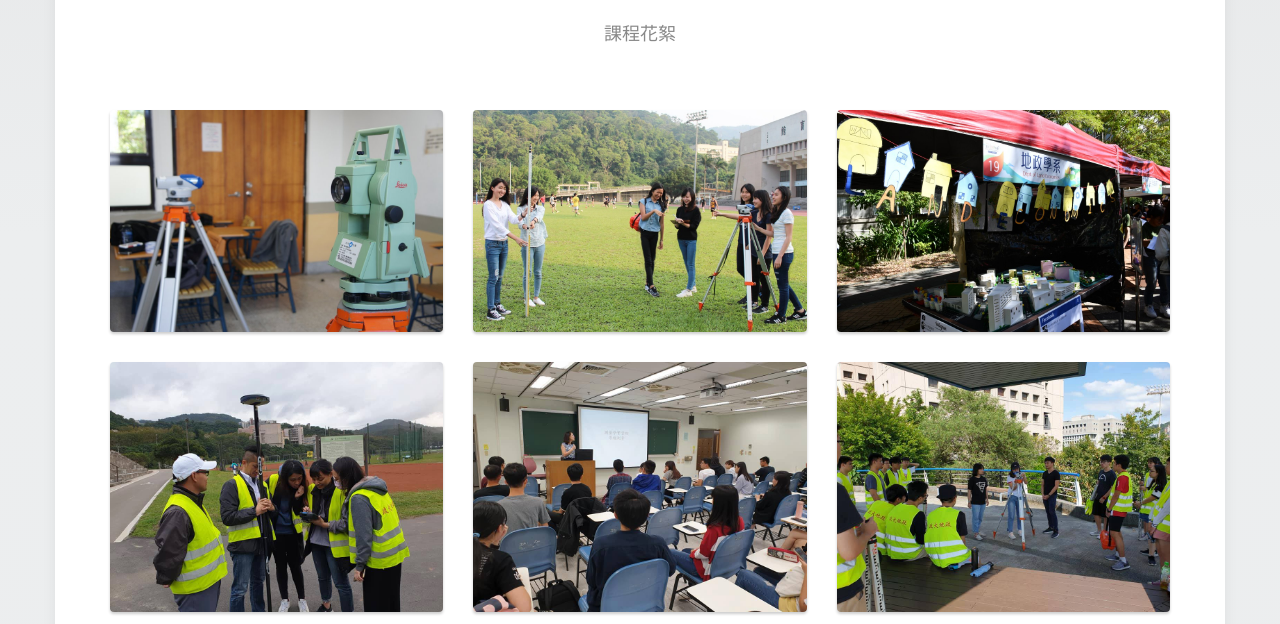
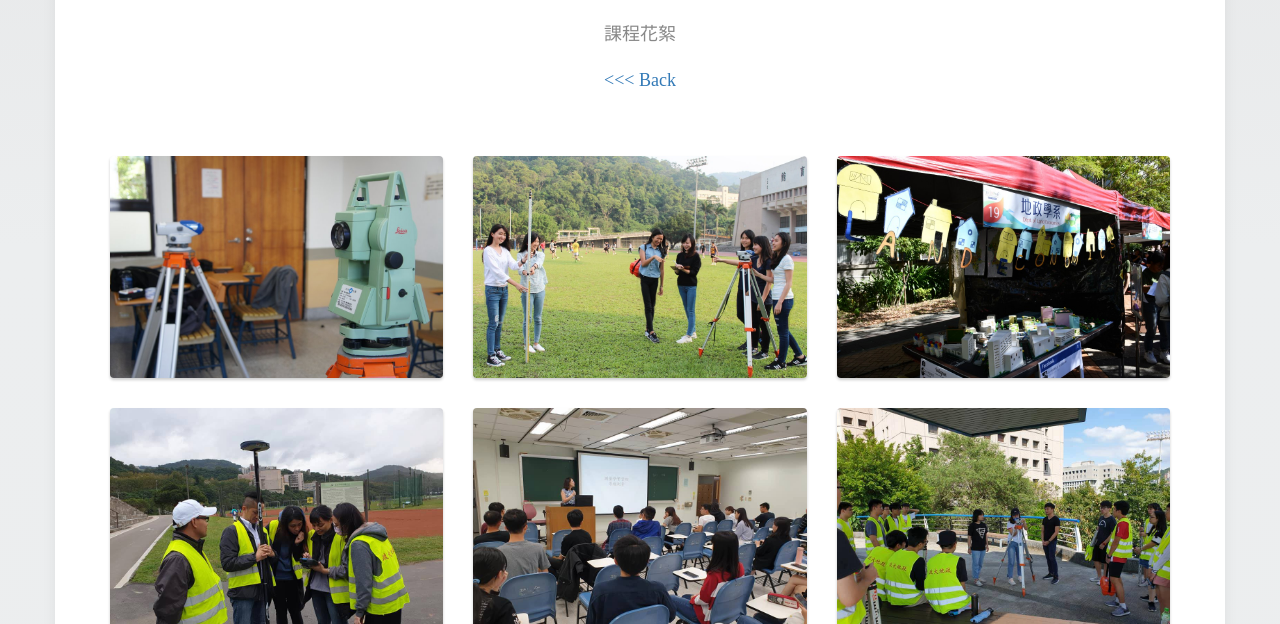
Before and after one commit to nccugeomatics/image_gallery, a plain HTML site: page index.html in a window 1280 px wide. Shown: the part 176-800 px from the top of the page. Drawn offline with nearby package versions, Linux system fonts and the light colour scheme; some packages are replaced by stand-ins of ours; a script that the page names is missing; a web font is replaced by a local one.

Commit message:
Update index.html

```diff
--- a/index.html
+++ b/index.html
@@ -18,11 +18,10 @@
 <body>
 
 <div class="container gallery-container">
-
     <h1>Gallery</h1>
 
     <p class="page-description text-center"><span style = "font-family: Microsoft Jhenhei;"> 課程花絮 </span></p>
-
+    <p class="page-description text-center"><a href = "https://nccugeomatics.github.io/geomatics/"><span style = "font-family: Microsoft Jhenhei;"> <<< Back </span> </a> </p>
     <div class="tz-gallery">
 
         <div class="row">
```
